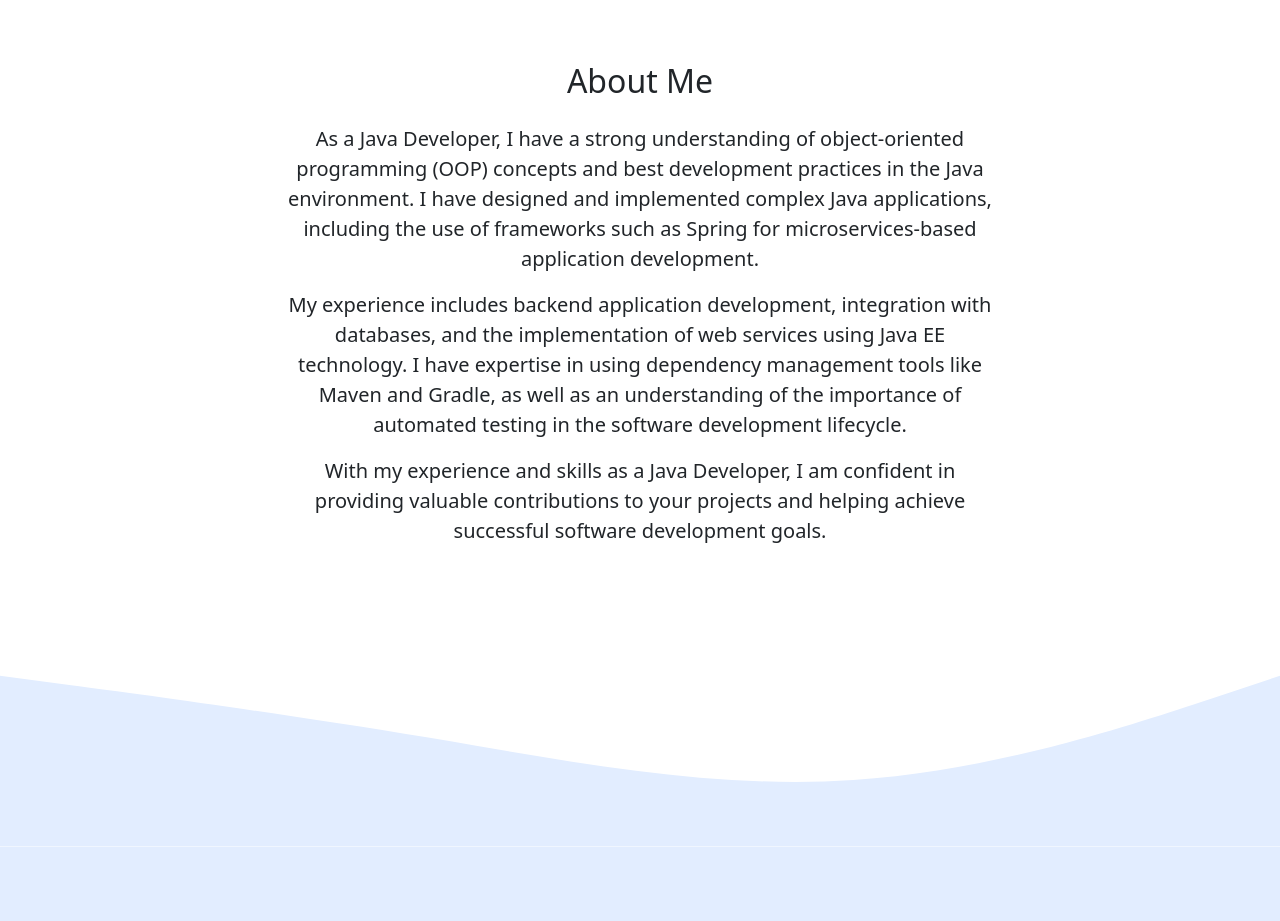
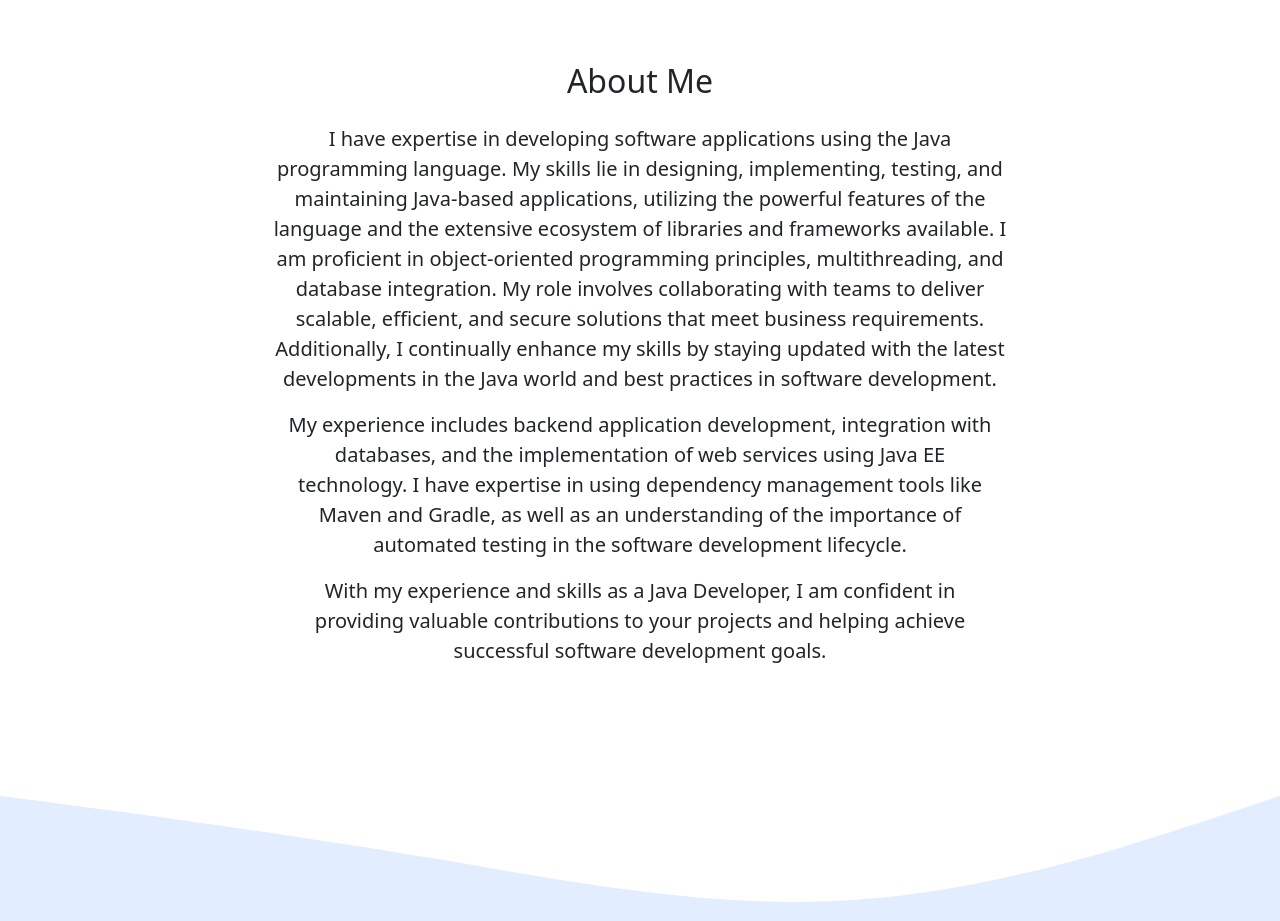
Before and after one commit to periyana/periyana.github.io, a plain HTML site: page index.html in a window 1280 px wide. Shown: the part 780-1701 px from the top of the page. Drawn offline with nearby package versions, Linux system fonts and the light colour scheme.

Commit message:
Update index.html
Update about

```diff
--- a/index.html
+++ b/index.html
@@ -75,8 +75,7 @@
         <div class="row justify-content-center fs-5 text-center">
           <div class="col-md-8">
             <p>
-              As a Java Developer, I have a strong understanding of object-oriented programming (OOP) concepts and best development practices in the Java environment. I have designed and implemented complex Java applications, including the
-              use of frameworks such as Spring for microservices-based application development.
+              I have expertise in developing software applications using the Java programming language. My skills lie in designing, implementing, testing, and maintaining Java-based applications, utilizing the powerful features of the language and the extensive ecosystem of libraries and frameworks available. I am proficient in object-oriented programming principles, multithreading, and database integration. My role involves collaborating with teams to deliver scalable, efficient, and secure solutions that meet business requirements. Additionally, I continually enhance my skills by staying updated with the latest developments in the Java world and best practices in software development.
             </p>
           </div>
           <div class="row justify-content-center fs-5 text-center">
```
